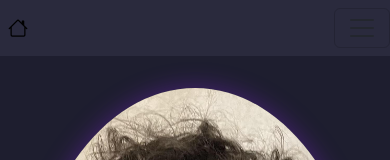
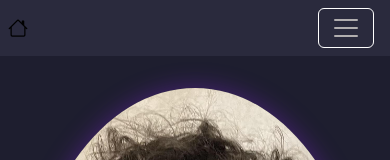
Before and after one commit to NathanHeitzman/Portfolio-Website, a React (Vite) app: page / in a window 390 px wide. Shown: the top 160 px of the page. Built offline with nearby package versions, Linux system fonts and the light colour scheme.

Commit message:
tweaked navbar, changed hamburger icon colors to better match color

```diff
--- a/src/assets/styles/NavBar.css
+++ b/src/assets/styles/NavBar.css
@@ -6,3 +6,11 @@
 .nav-link {
     color: #dcdcdc;
 }
+
+.navbar-toggler {
+    border: 1px solid white;
+}
+
+.navbar-toggler-icon{
+    filter:invert(1); /*makes the hamburger icon white*/
+}
--- a/src/components/NavBar.tsx
+++ b/src/components/NavBar.tsx
@@ -12,7 +12,7 @@ const Navbar = () => {
             <i className="bi bi-house px-2"></i>
           </Link>
           <button
-            className="navbar-toggler" //enables the "hamburger icon" to open navbar for smaller screens
+            className="navbar-toggler me-3" //enables the "hamburger icon" to open navbar for smaller screens
             type="button"
             data-bs-toggle="collapse" //clicking should toggle something collapsible
             data-bs-target="#navbarSupportedContent" //target the nav links to toggle
```
